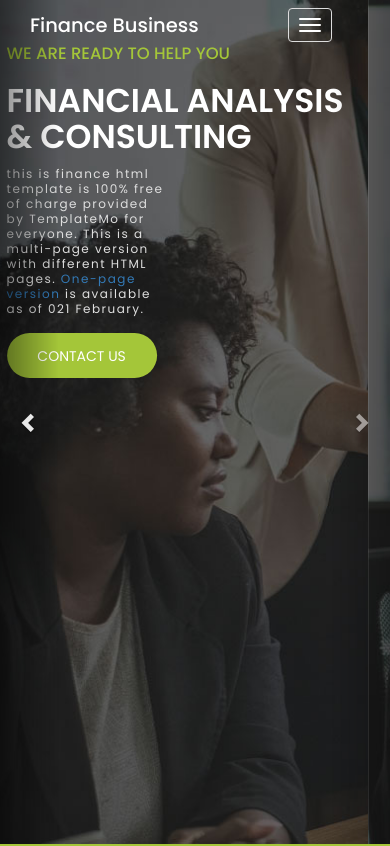
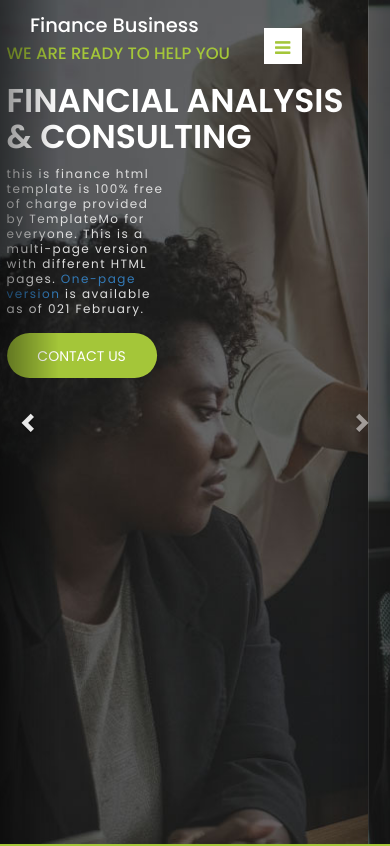
Before and after one commit to bhatiaji112211/business-website-using-bootstrap, a plain HTML site: page index.html in a window 390 px wide. Shown: the top 846 px of the page. Drawn offline with nearby package versions, Linux system fonts and the light colour scheme.

Commit message:
this is new update

```diff
--- a/css/style.css
+++ b/css/style.css
@@ -88,7 +88,7 @@ header #my-navigation .icon-bar{
     border-color: #a4c639;
 }
 
-header #mu-navigation .icon-bar{
+header #my-navigation .icon-bar{
     margin: 0;
     padding: 0;
     background: none;
@@ -111,6 +111,31 @@ header #my-navigation .collapse li a:hover{
     text-decoration: underline;
 }
 
+.navbar .navbar-toggler-icon {
+	background-image: none;
+    position: relative;
+    top: -3px;
+}
+
+.navbar .navbar-toggle{
+	border-color: #fff;
+	background-color: #fff;
+	height: 36px;
+	outline: none;
+	border-radius: 0px;
+	position: absolute;
+	right: 30px;
+	top: 20px;
+    display: none;
+}
+
+.navbar .navbar-toggler-icon:after {
+	content: '\f0c9';
+	color: #a4c639;
+	font-size: 18px;
+	line-height: 26px;
+	font-family: 'FontAwesome';
+}
 
 /* navigation ends */
 
@@ -680,6 +705,30 @@ footer .last-item button{
         width: 70%;
     }
 }
+
+@media (max-width:768px){
+    .navbar .navbar-toggle{
+        display: block;
+    }
+
+    header #my-navigation .collapse li a{
+        color: #a4c639;
+        font-size: 1rem;
+    }
+
+    #mynavbar{
+	    z-index: 99999;
+	    position: absolute;
+	    top: 80px;
+	    left: 0;
+	    width: 100%;
+	    text-align: center;
+	    background-color: #fff;
+	    box-shadow: 0px 10px 10px rgba(0,0,0,0.1);
+        color: #add827;
+	}
+}
+
 @media (max-width:576px){
     .financial .service-item p{
         padding: 0 4.5rem;
--- a/index.html
+++ b/index.html
@@ -39,13 +39,9 @@
         <div class="container">
             <nav class="navbar navbar-default" id="my-navigation">
                 <div class="navbar-header">
-                    <div class="navbar-toggle" data-toggle="collapse" data-target="#mynavbar">
-                        <div class="icon-bar-left">
-                            <span class="icon-bar"></span>
-                            <span class="icon-bar"></span>
-                            <span class="icon-bar"></span>
-                        </div>
-                    </div>
+                    <button class="navbar-toggle" data-toggle="collapse" data-target="#mynavbar">
+                        <span class="navbar-toggler-icon"></span>
+                    </button>
                     <a href="index.html" class="navbar-brand"><h2>Finance Business</h2></a>
                 </div>
 
```
